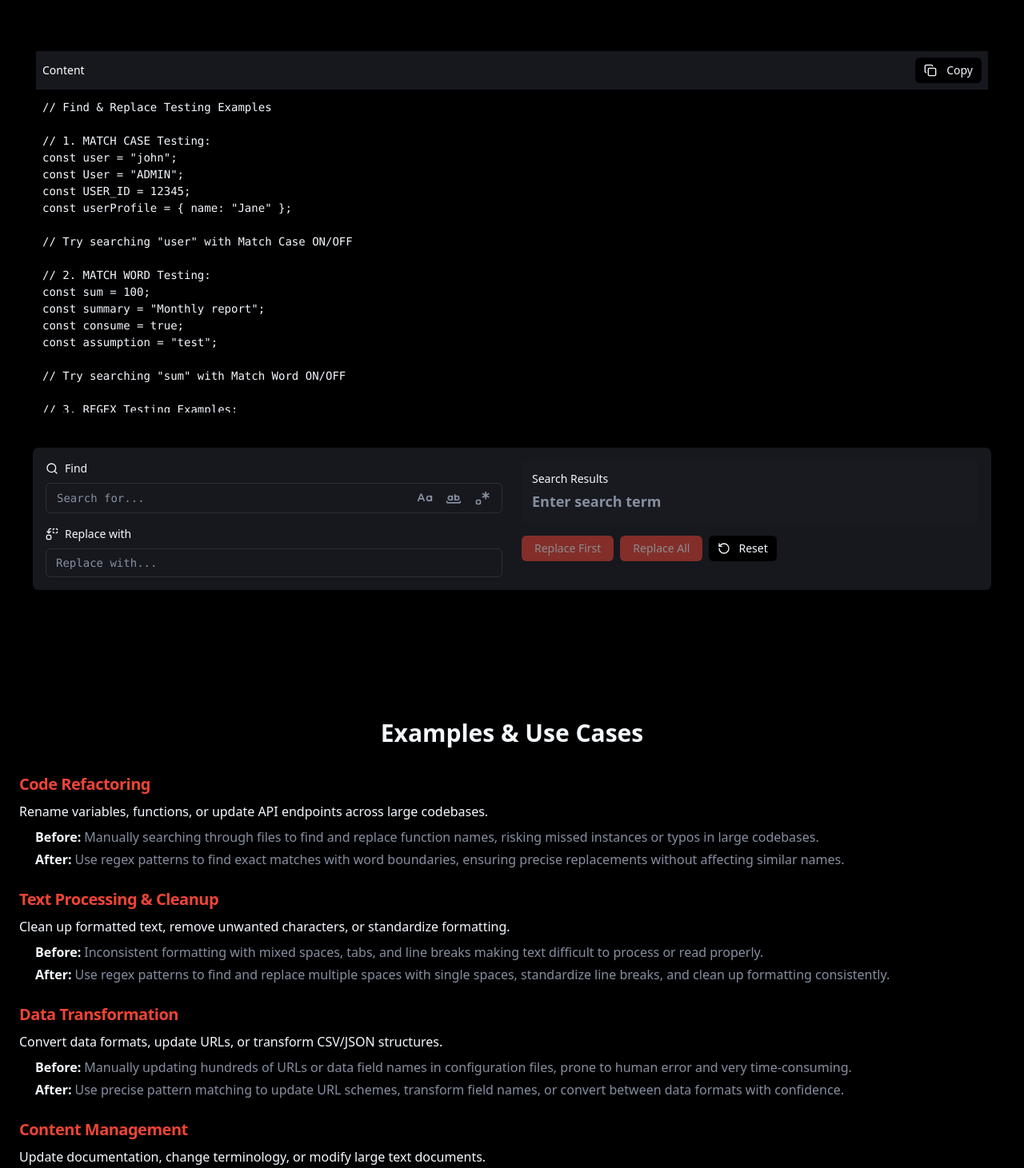
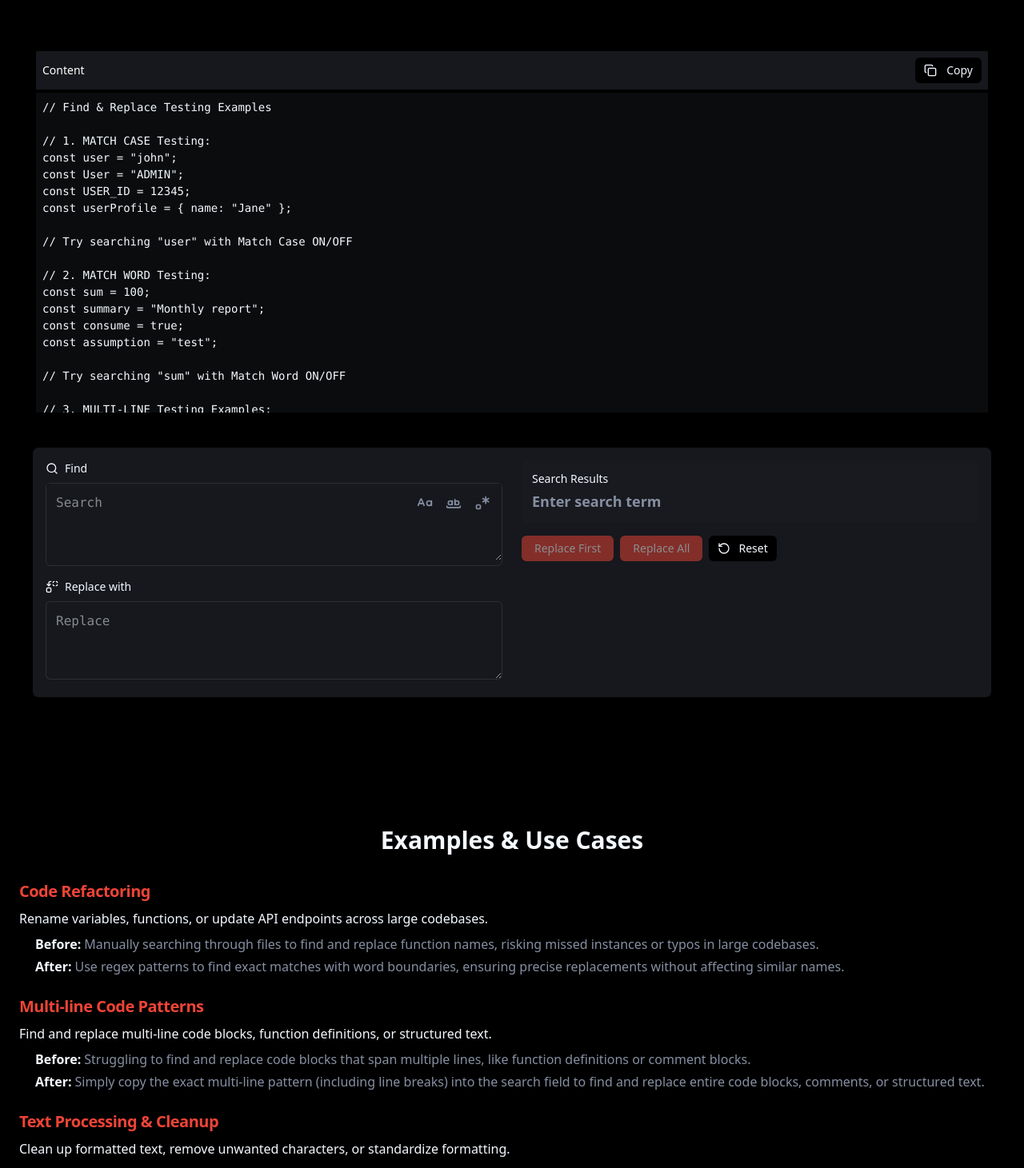
Before and after one commit to delta4infotech/dev-tools, a Next.js app: page /dev-tools/find-and-replace in a window 1280 px wide. Shown: the part 165-1626 px from the top of the page at 80% size. Built offline with nearby package versions, Linux system fonts and the light colour scheme.

Commit message:
Enhance Find and Replace component by adding multi-line search functionality, including FAQs and examples for user guidance. Update input fields to use textarea for better handling of multi-line content and improve layout for clarity.

```diff
--- a/app/(dev-tools)/find-and-replace/Content.tsx
+++ b/app/(dev-tools)/find-and-replace/Content.tsx
@@ -1,7 +1,6 @@
 "use client";
 import { useState, useMemo, useCallback, useEffect, useRef } from "react";
 import { Button } from "@/components/ui/button";
-import { Input } from "@/components/ui/input";
 
 import { Copy, RotateCcw, Search, Replace, CaseSensitive, WholeWord, Regex } from "lucide-react";
 import { Tooltip, TooltipContent, TooltipProvider, TooltipTrigger } from "@/components/ui/tooltip";
@@ -44,6 +43,12 @@ const faqs = [
         title: "How do the match options work together?",
         content:
             "Match Case makes the search case-sensitive, Match Word finds whole words only, and Use Regex enables pattern matching. These options can be combined for precise searching.",
+    },
+    {
+        id: "7",
+        title: "How does multi-line search work?",
+        content:
+            "Multi-line search allows you to find and replace content that spans multiple lines. Simply paste or type your multi-line pattern in the search field - including actual line breaks. Perfect for finding code blocks, multi-line comments, or any text that spans multiple lines.",
     }
 ];
 
@@ -62,6 +67,21 @@ const examples = [
             },
         ],
         bottomdesc: "Efficiently refactor code by finding exact variable names and function calls with precision using word matching and regex patterns."
+    },
+    {
+        title: "Multi-line Code Patterns",
+        description: "Find and replace multi-line code blocks, function definitions, or structured text.",
+        list: [
+            {
+                title: "Before",
+                content: "Struggling to find and replace code blocks that span multiple lines, like function definitions or comment blocks."
+            },
+            {
+                title: "After",
+                content: "Simply copy the exact multi-line pattern (including line breaks) into the search field to find and replace entire code blocks, comments, or structured text."
+            },
+        ],
+        bottomdesc: "Handle complex multi-line patterns for code refactoring, comment updates, and structured text transformations with ease."
     },
     {
         title: "Text Processing & Cleanup",
@@ -167,7 +187,36 @@ const assumption = "test";
 
 // Try searching "sum" with Match Word ON/OFF
 
-// 3. REGEX Testing Examples:
+// 3. MULTI-LINE Testing Examples:
+const user = "john";
+const User = "ADMIN";
+
+function oldFunction() {
+    console.log("This is old");
+    return true;
+}
+
+function anotherOldFunction() {
+    console.log("Another old one");
+    return false;
+}
+
+/* Multi-line comment
+   that spans multiple
+   lines for testing */
+
+// Try these multi-line patterns:
+// Copy this exactly (including line breaks):
+const user = "john";
+const User = "ADMIN";
+
+// Or this function block:
+function oldFunction() {
+    console.log("This is old");
+    return true;
+}
+
+// 4. REGEX Testing Examples:
 const phone1 = "123-456-7890";
 const phone2 = "(555) 123-4567";
 const email1 = "test@example.com";
@@ -178,7 +227,7 @@ const email2 = "admin@company.org";
 // \\w+@\\w+\\.\\w+      (matches emails)
 // \\b[A-Z]+\\b          (matches all-caps words)
 
-// 4. Combined Testing:
+// 5. Combined Testing:
 const data = {
   id: 1,
   ID: 2,
@@ -285,9 +334,10 @@ const data = {
         try {
             let pattern = searchText;
 
-            // If not using regex, escape special characters
+            // If not using regex, escape special characters but preserve newlines
             if (!useRegex) {
                 pattern = searchText.replace(/[.*+?^${}()|[\]\\]/g, '\\$&');
+                // Don't escape newlines - we want them to match literally
             }
 
             // Add word boundaries if match word is enabled
@@ -300,6 +350,8 @@ const data = {
             if (!matchCase) {
                 flags += 'i';
             }
+            // Always add 's' flag to make . match newlines for multi-line patterns
+            flags += 's';
 
             return new RegExp(pattern, flags);
         } catch {
@@ -449,7 +501,7 @@ const data = {
                                 {/* Highlight overlay */}
                                 <div
                                     ref={overlayRef}
-                                    className="absolute inset-1 p-2 font-mono pointer-events-none overflow-hidden whitespace-pre-wrap z-10 text-transparent"
+                                    className="absolute inset-1 p-2 font-mono pointer-events-none overflow-hidden whitespace-pre-wrap z-10 text-transparent bg-card/50"
                                     style={{
                                         height: editorHeight,
                                         fontSize: `${fontSize}px`,
@@ -491,15 +543,16 @@ const data = {
                                         </label>
                                         <div className="w-full">
                                             <div className="relative border border-foreground/10 rounded-md w-full">
-                                                <Input
+                                                <textarea
                                                     id="find-input"
-                                                    placeholder="Search for..."
+                                                    placeholder="Search"
                                                     value={findText}
                                                     onChange={(e) => setFindText(e.target.value)}
-                                                    className="font-mono pr-32 w-full"
+                                                    className="font-mono pr-32 w-full min-h-[80px] max-h-[200px] p-3 bg-card text-foreground border-none resize-y focus:outline-none focus:ring-2 focus:ring-ring rounded"
+                                                    rows={3}
                                                 />
                                                 {/* Inline Toggle Options */}
-                                                <div className="absolute right-2 top-1/2 -translate-y-1/2 flex items-center gap-1">
+                                                <div className="absolute right-2 top-2 flex items-center gap-1">
                                                     <Tooltip>
                                                         <TooltipTrigger asChild>
                                                             <button
@@ -559,12 +612,13 @@ const data = {
                                             <Replace className="w-4 h-4 mr-2" />
                                             Replace with
                                         </label>
-                                        <Input
+                                        <textarea
                                             id="replace-input"
-                                            placeholder="Replace with..."
+                                            placeholder="Replace"
                                             value={replaceText}
                                             onChange={(e) => setReplaceText(e.target.value)}
-                                            className="font-mono border border-foreground/10 rounded-md w-full"
+                                            className="font-mono border border-foreground/10 rounded-md w-full min-h-[80px] max-h-[200px] p-3 bg-card text-foreground resize-y focus:outline-none focus:ring-2 focus:ring-ring"
+                                            rows={3}
                                         />
                                     </div>
                                 </div>
```
